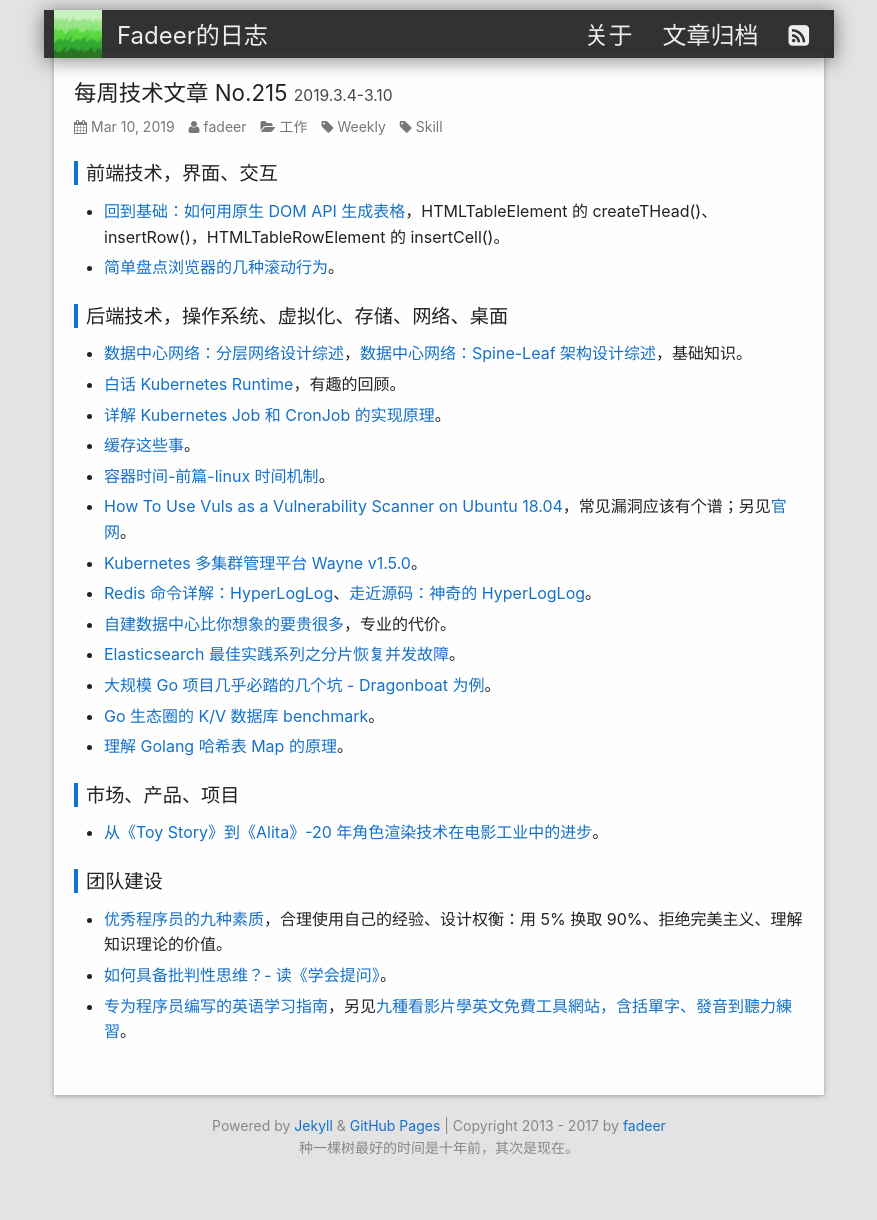
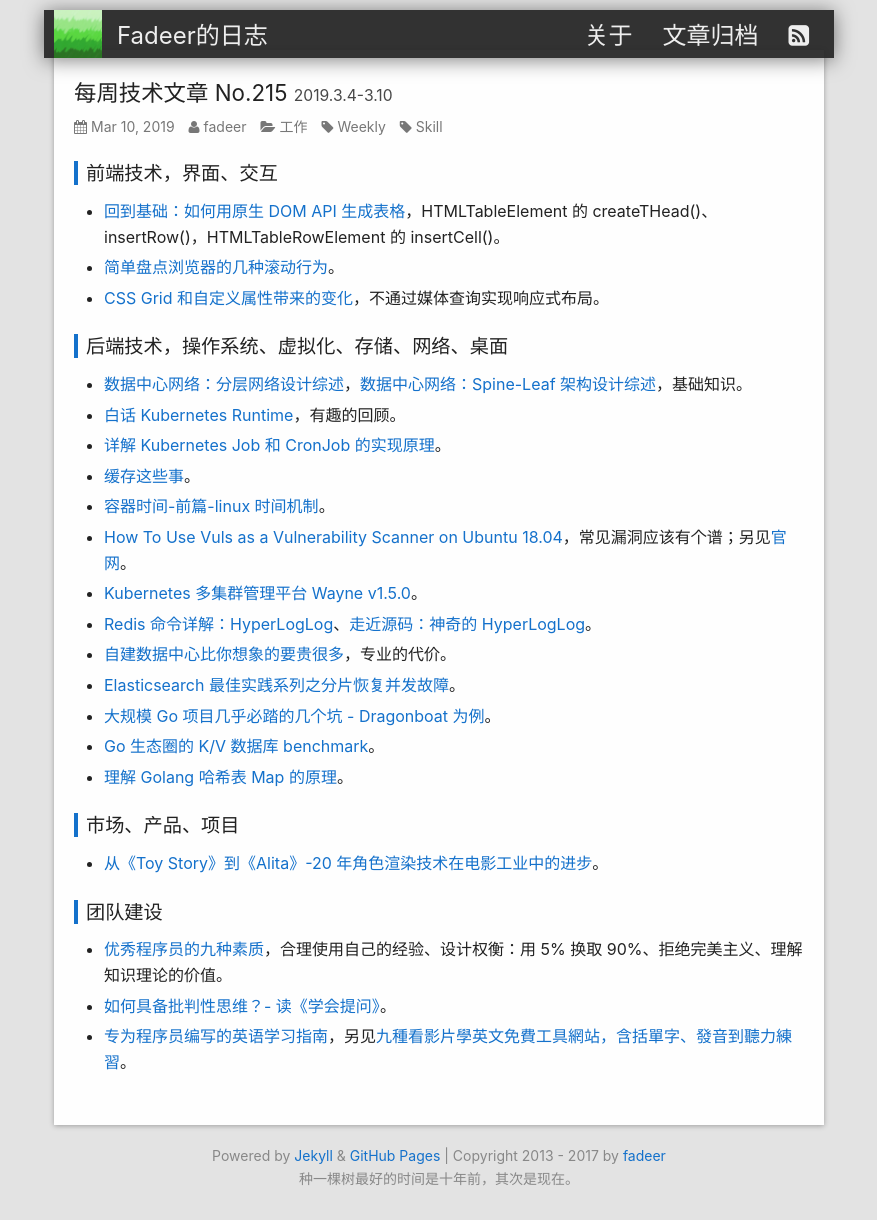
Before and after one commit to fadeer/fadeer.github.io, a Jekyll site: the page built from _posts/weekly3/2019-03-10-weekly-215.md, in a window 1280 px wide and 1220 px high. Shown: the whole window, without its empty margins (201-1078 px from the left). Built offline with Jekyll 4.4.1, drawn with Linux system fonts in a browser that asks for light colours.

Commit message:
update post

```diff
--- a/_posts/weekly3/2019-03-10-weekly-215.md
+++ b/_posts/weekly3/2019-03-10-weekly-215.md
@@ -12,6 +12,7 @@
 
 - [回到基础：如何用原生 DOM API 生成表格](https://segmentfault.com/a/1190000018450559)，HTMLTableElement 的 createTHead()、insertRow()，HTMLTableRowElement 的 insertCell()。
 - [简单盘点浏览器的几种滚动行为](https://xiaotianxia.github.io/blog/vuepress/js/scroll_behaviors.html)。
+- [CSS Grid 和自定义属性带来的变化](https://www.w3cplus.com/css/css-grid-and-custom-properties-bring-changes.html)，不通过媒体查询实现响应式布局。
 
 ## 后端技术，操作系统、虚拟化、存储、网络、桌面
 
```
